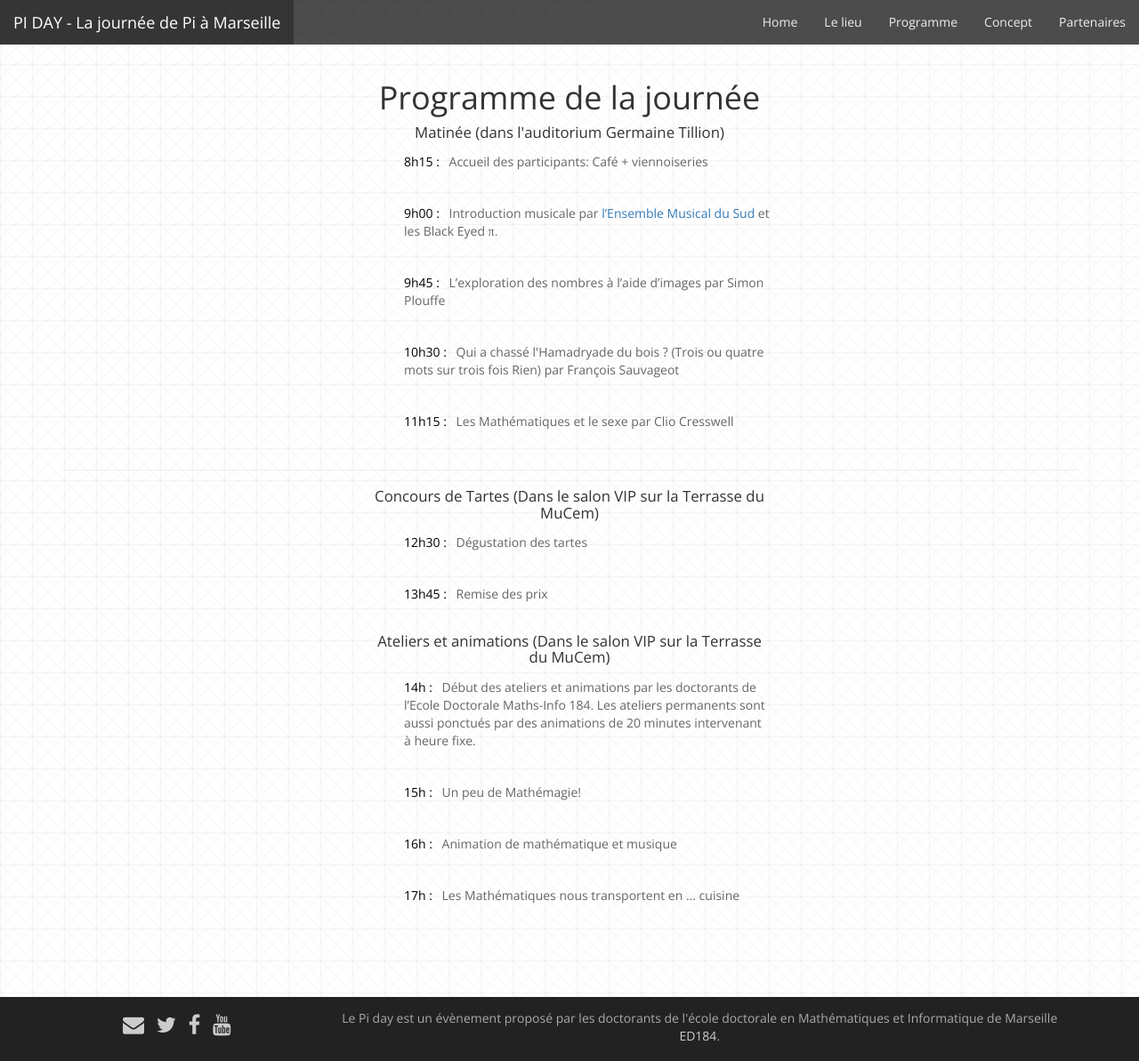
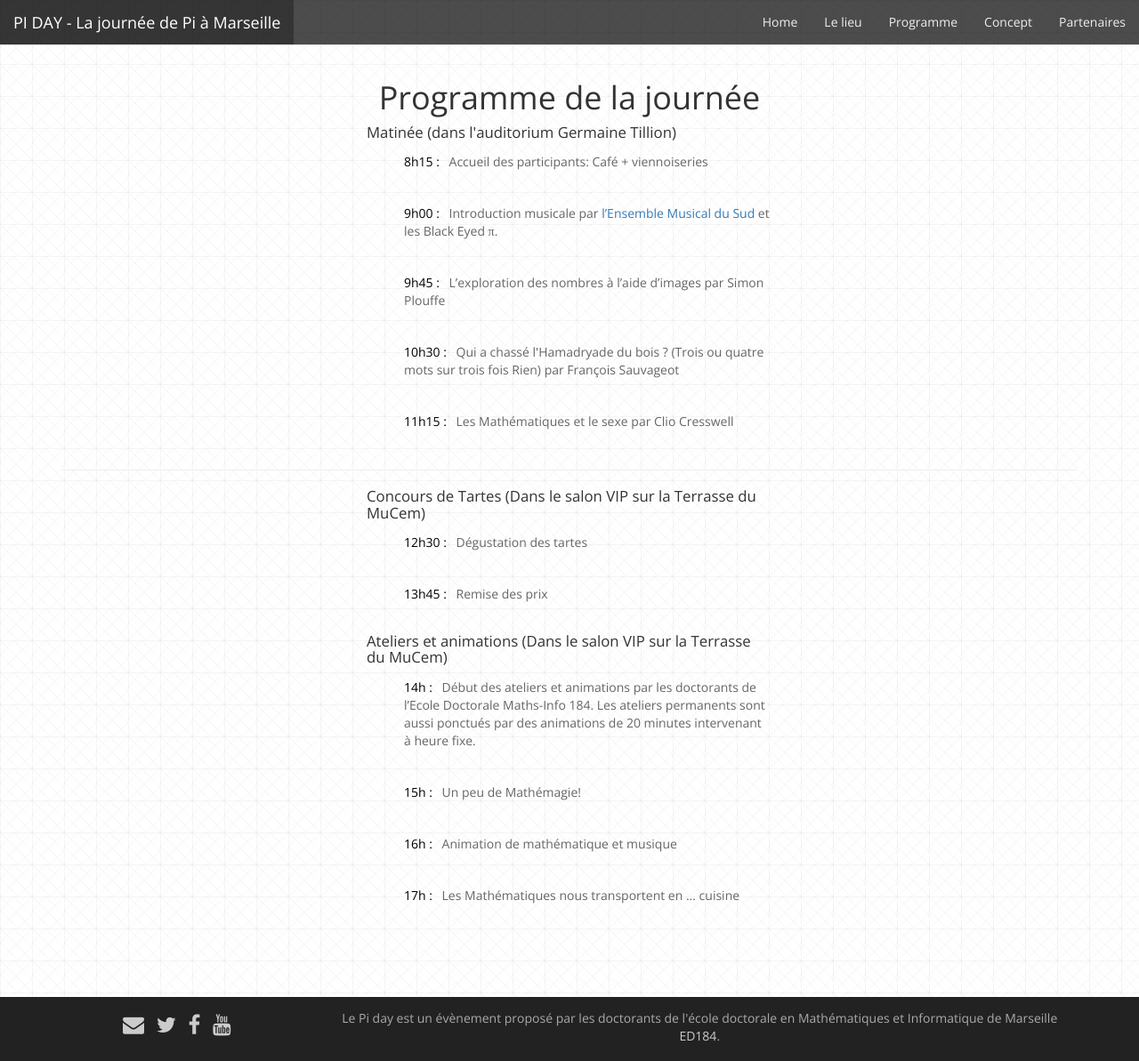
Before and after one commit to Piday/piday.github.io, a Jekyll site: the page built from programme.html, in a window 1280 px wide and 1193 px high. Shown: the whole window at 89% size. Built offline with Jekyll 4.4.1, drawn with Linux system fonts in a browser that asks for light colours; nearby versions of some CDN libraries; Markdown is read by kramdown in place of the engine named in the settings.

Commit message:
style h3 programme

```diff
--- a/css/style.css
+++ b/css/style.css
@@ -23,7 +23,9 @@ ul.programme li {
 
 h3.programme {
 	font-size : 120%;
+	text-align : left;
     width : 40%;
+	padding : 0;
     margin: 0 auto;
 }
 
```
